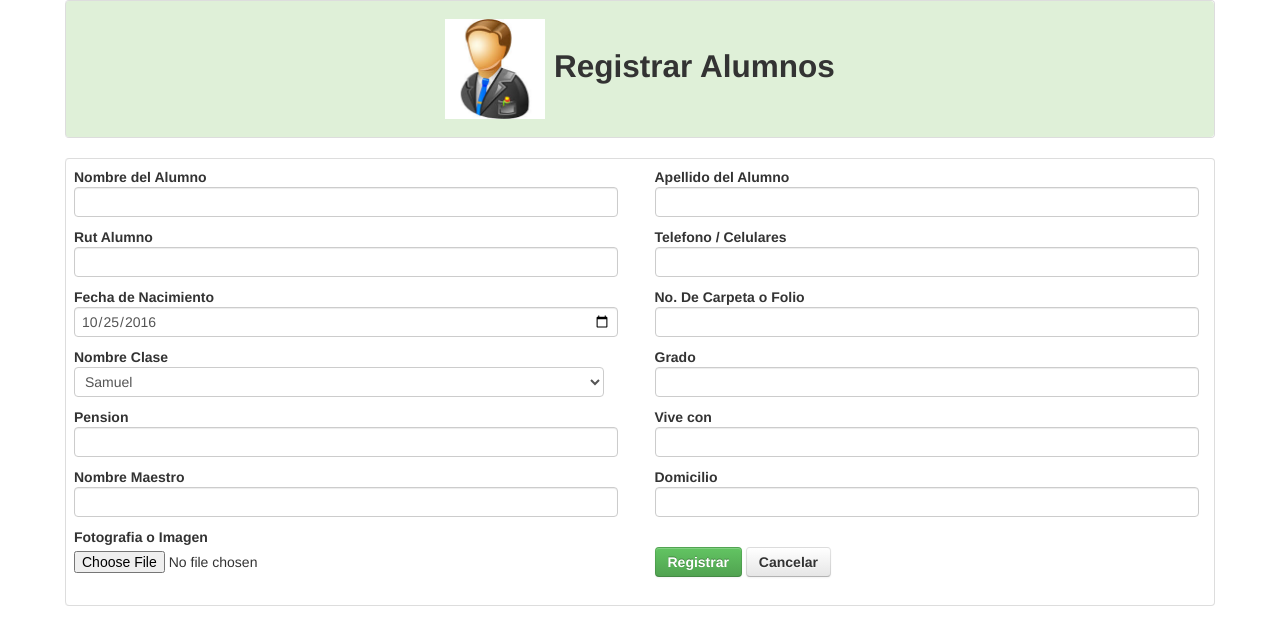
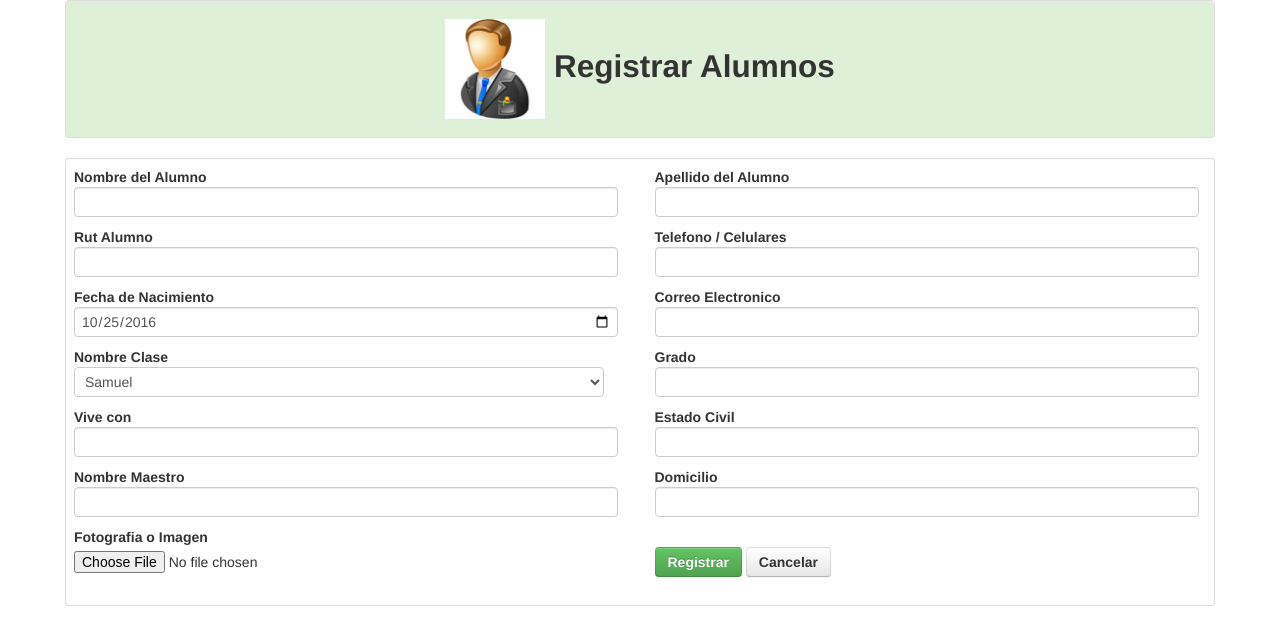
Before and after one commit to roberto702/SIAC, a PHP site: page /crear_alumno.php in a window 1280 px wide. Shown: the part 41-667 px from the top of the page. Run offline with PHP 8.4, Linux system fonts and the light colour scheme; a user stored in the database is signed in; data comes from the database, SQL or seed files in the repository; some libraries are stand-ins or nearby versions.

Commit message:
Se logra que sistema grabe
Se logra que el sistema permita ingresar alumnos y modificar alumnos
como tambien usuarios

```diff
--- a/SiAC/Class/class_alumnos.php
+++ b/SiAC/Class/class_alumnos.php
@@ -1,6 +1,4 @@
 <?php
-include_once('Connections/Local.php');
-
 class Consultar_Salones{
 	private $consulta;
 	private $fetch;
@@ -50,41 +48,41 @@ class Proceso_Salones{
 }
 
 class Proceso_Alumnos{
-	var $id;			var $folio;			var $nombre;		var $curso;
-	var $apellido;		var $director;		var $rut;			var $pension;
-	var $telefono;		var $barrio;		var $fechan;		var $sangre;		var $grado;
+	var $id;			var $email;			var $nombre;		var $curso;
+	var $apellido;		var $director;		var $rut;			var $vive_con;
+	var $telefono;		var $barrio;		var $fechan;		var $estado_civil;		var $grado;
 
-	function __construct($id,$nombre,$apellido,$rut,$telefono,$fechan,$folio,$curso,$director,$pension,$barrio,$sangre,$grado){
-		$this->id=$id;						$this->folio=$folio;
+	function __construct($id,$nombre,$apellido,$rut,$telefono,$fechan,$email,$curso,$director,$vive_con,$barrio,$estado_civil,$grado){
+		$this->id=$id;						$this->email=$email;
 		$this->nombre=$nombre;				$this->curso=$curso;
 		$this->apellido=$apellido;			$this->maestro=$director;
-		$this->rut=$rut;					$this->pension=$pension;
+		$this->rut=$rut;					$this->vive_con=$vive_con;
 		$this->telefono=$telefono;			$this->domicilio=$barrio;
-		$this->fechan=$fechan;				$this->estado=$sangre;
+		$this->fechan=$fechan;				$this->estado_civil=$estado_civil;
 		$this->grado=$grado;
 
 	}
 
 	function crear(){
-		$id=$this->id;						$folio=$this->folio;
+		$id=$this->id;						$email=$this->email;
 		$nombre=$this->nombre;				$curso=$this->curso;
 		$apellido=$this->apellido;			$director=$this->maestro;
-		$rut=$this->rut;					$pension=$this->pension;
+		$rut=$this->rut;					$vive_con=$this->vive_con;
 		$telefono=$this->telefono;			$barrio=$this->domicilio;
-		$fechan=$this->fechan;				$sangre=$this->estado;
+		$fechan=$this->fechan;				$estado_civil=$this->estado_civil;
 		$grado=$this->grado;
 
-		mysql_query("INSERT INTO alumnos (nombre, apellido, rut, telefono, fechan, folio, curso, estado, maestro, pension, domicilio, estado)
-				VALUES ('$nombre','$apellido','$rut','$telefono','$fechan','$folio','$curso','s','$director','$pension','$barrio','$sangre')");
+		mysql_query("INSERT INTO alumnos (nombre, apellido, rut, telefono, fechan, email, curso, estado, maestro, vive_con, domicilio, estado_civil)
+				VALUES ('$nombre','$apellido','$rut','$telefono','$fechan','$email','$curso','s','$director','$vive_con','$barrio','$estado_civil')");
 	}
 
 	function actualizar(){
-		$id=$this->id;						$folio=$this->folio;
+		$id=$this->id;						$email=$this->email;
 		$nombre=$this->nombre;				$curso=$this->curso;
 		$apellido=$this->apellido;			$director=$this->maestro;
-		$rut=$this->rut;					$pension=$this->pension;
+		$rut=$this->rut;					$vive_con=$this->vive_con;
 		$telefono=$this->telefono;			$barrio=$this->domicilio;
-		$fechan=$this->fechan;				$sangre=$this->estado;
+		$fechan=$this->fechan;				$estado_civil=$this->estado_civil;
 		$grado=$this->grado;
 
 		mysql_query("Update alumnos Set	nombre='$nombre',
@@ -92,12 +90,12 @@ class Proceso_Alumnos{
 										rut='$rut',
 										telefono='$telefono',
 										fechan='$fechan',
-										folio='$folio',
+										email='$email',
 										curso='$curso',
 										maestro='$director',
-										pension='$pension',
+										vive_con='$vive_con',
 										domicilio='$barrio',
-										estado='$sangre',
+										estado_civil='$estado_civil',
 										grado='$grado'
 									Where id=$id");
 	}
--- a/SiAC/crear_alumno.php
+++ b/SiAC/crear_alumno.php
@@ -10,8 +10,8 @@
 
 		$id='';					$existe=FALSE;			$titulo='Registrar Alumnos';
 		$nombre='';				$apellido='';			$rut='';			$telefono='';
-		$fechan=date('Y-m-d');	$folio='';				$curso='';			$sangre='';
-		$director='';			$pension='';			$grado='';			$barrio='';
+		$fechan=date('Y-m-d');	$email='';				$curso='';			$estado_civil='';
+		$director='';			$vive_con='';			$grado='';			$barrio='';
 		$dibu='<img src="alumnos/defecto.jpg" width="100" height="100">';
 
 		if(!empty($_GET['doc'])){
@@ -20,8 +20,8 @@
 			if($row=mysql_fetch_array($sql)){
 				$id=$row['id'];						$existe=TRUE;
 				$nombre=$row['nombre'];				$apellido=$row['apellido'];			$rut=$row['rut'];					$telefono=$row['telefono'];
-				$fechan=$row['fechan'];				$folio=$row['folio'];				$curso=$row['curso'];				$sangre=$row['estado'];
-				$director=$row['maestro'];			$pension=$row['pension'];			$grado=$row['grado'];				$barrio=$row['domicilio'];
+				$fechan=$row['fechan'];				$email=$row['email'];				$curso=$row['curso'];				$estado_civil=$row['estado_civil'];
+				$director=$row['maestro'];			$vive_con=$row['vive_con'];			$grado=$row['grado'];				$barrio=$row['domicilio'];
 				$titulo='Actualizar Alumno "'.$nombre.' '.$apellido.'"';
 
 				if (file_exists("alumnos/".$rut.".jpg")){
@@ -91,13 +91,13 @@
             if(!empty($_POST['nombre'])){
                 $nombre=limpiar($_POST['nombre']);			$apellido=limpiar($_POST['apellido']);
                 $rut=limpiar($_POST['rut']);				$telefono=limpiar($_POST['telefono']);
-                $fechan=limpiar($_POST['fechan']);			$folio=limpiar($_POST['folio']);
-                $curso=limpiar($_POST['curso']);			$sangre=limpiar($_POST['estado']);
-                $director=limpiar($_POST['maestro']);		$pension=limpiar($_POST['pension']);
+                $fechan=limpiar($_POST['fechan']);			$email=limpiar($_POST['email']);
+                $curso=limpiar($_POST['curso']);			$estado_civil=limpiar($_POST['estado_civil']);
+                $director=limpiar($_POST['maestro']);		$vive_con=limpiar($_POST['vive_con']);
                 $grado=limpiar($_POST['grado']);			$barrio=limpiar($_POST['domicilio']);
 
                 if($existe==FALSE){
-                    $oProceso=new Proceso_Alumnos('',$nombre,$apellido,$rut,$telefono,$fechan,$folio,$curso,$director,$pension,$barrio,$sangre,$grado);
+                    $oProceso=new Proceso_Alumnos('',$nombre,$apellido,$rut,$telefono,$fechan,$email,$curso,$director,$vive_con,$barrio,$estado_civil,$grado);
                     $oProceso->crear();
 
                     //subir la imagen del articulo
@@ -117,7 +117,7 @@
                     echo mensajes('El Alumno/a "'.$nombre.' '.$apellido.'" Ha Sido Registrado Con Exito','verde');
                 }elseif($existe==TRUE){
                     $idd=limpiar($_POST['id']);
-                    $oProceso=new Proceso_Alumnos($idd,$nombre,$apellido,$rut,$telefono,$fechan,$folio,$curso,$director,$pension,$barrio,$sangre,$grado);
+                    $oProceso=new Proceso_Alumnos($idd,$nombre,$apellido,$rut,$telefono,$fechan,$email,$curso,$director,$vive_con,$barrio,$estado_civil,$grado);
                     $oProceso->actualizar();
 
                     //subir la imagen del articulo
@@ -171,8 +171,8 @@
                                     }
                                 ?>
                             </select><br>
-                            <strong>Pension</strong><br>
-                            <input type="text" name="pension" value="<?php echo $pension; ?>" required class="input-xxlarge" autocomplete="off"><br>
+                            <strong>Vive con</strong><br>
+                            <input type="text" name="vive_con" value="<?php echo $vive_con; ?>" required class="input-xxlarge" autocomplete="off"><br>
                             <strong>Nombre Maestro</strong><br>
                             <input type="text" name="maestro" value="<?php echo $director; ?>" required class="input-xxlarge" autocomplete="off"><br>
                             <strong>Fotografia o Imagen</strong><br>
@@ -183,12 +183,12 @@
                             <input type="text" name="apellido" value="<?php echo $apellido; ?>" required class="input-xxlarge" autocomplete="off"><br>
                             <strong>Telefono / Celulares</strong><br>
                             <input type="text" name="telefono" value="<?php echo $telefono; ?>" required class="input-xxlarge" autocomplete="off"><br>
-                            <strong>No. De Carpeta o Folio</strong><br>
-                            <input type="text" name="folio" value="<?php echo $folio; ?>" required class="input-xxlarge" autocomplete="off"><br>
+                            <strong>Correo Electronico</strong><br>
+                            <input type="text" name="email" value="<?php echo $email; ?>" required class="input-xxlarge" autocomplete="off"><br>
                             <strong>Grado</strong><br>
                             <input type="text" name="grado" value="<?php echo $grado; ?>" required class="input-xxlarge" autocomplete="off"><br>
-                            <strong>Vive con</strong><br>
-                            <input type="text" name="estado" value="<?php echo $sangre; ?>" required class="input-xxlarge" autocomplete="off"><br>
+                            <strong>Estado Civil</strong><br>
+                            <input type="text" name="estado_civil" value="<?php echo $estado_civil; ?>" required class="input-xxlarge" autocomplete="off"><br>
                             <strong>Domicilio</strong><br>
                             <input type="text" name="domicilio" value="<?php echo $barrio; ?>" required class="input-xxlarge" autocomplete="off"><br><br>
                             <button type="submit" class="btn btn-success"><strong>Registrar</strong></button>
```
Also changed, not shown: SiAC/alumnos.php (+7 -6 lines).
